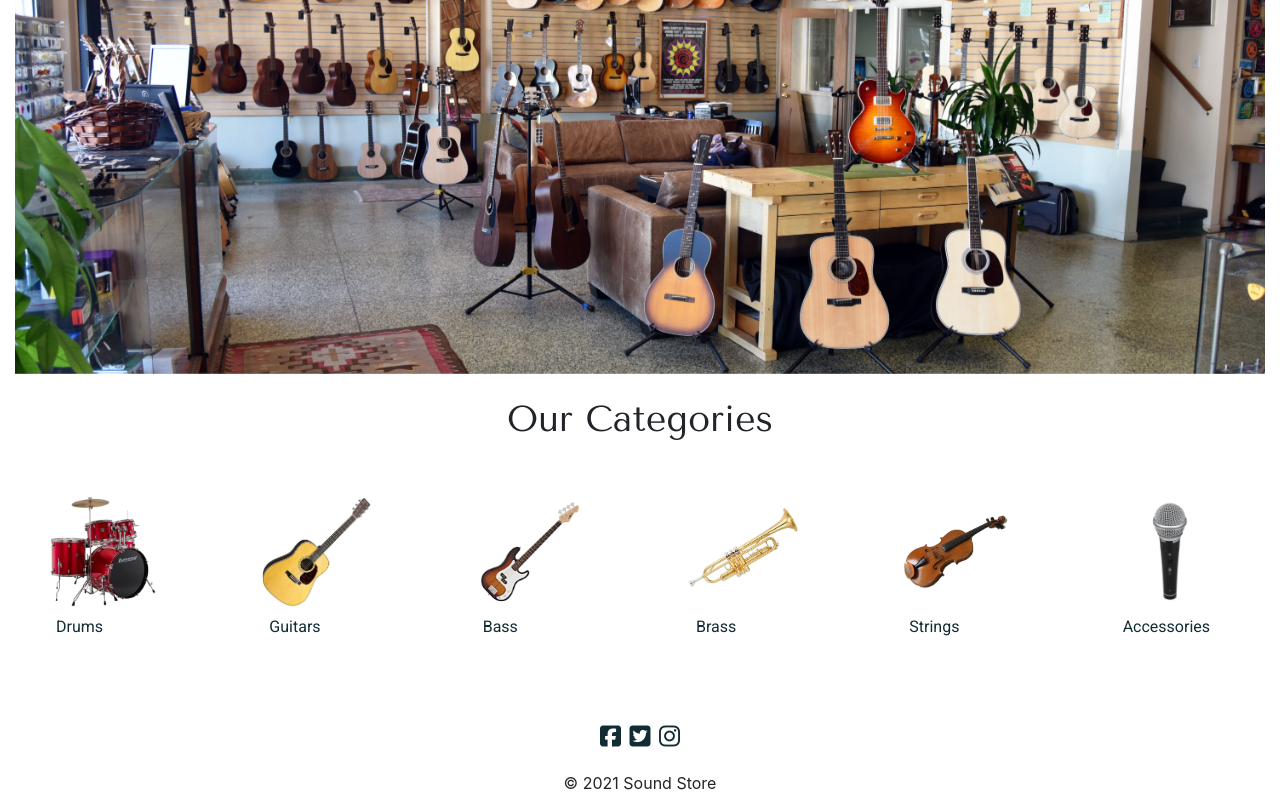
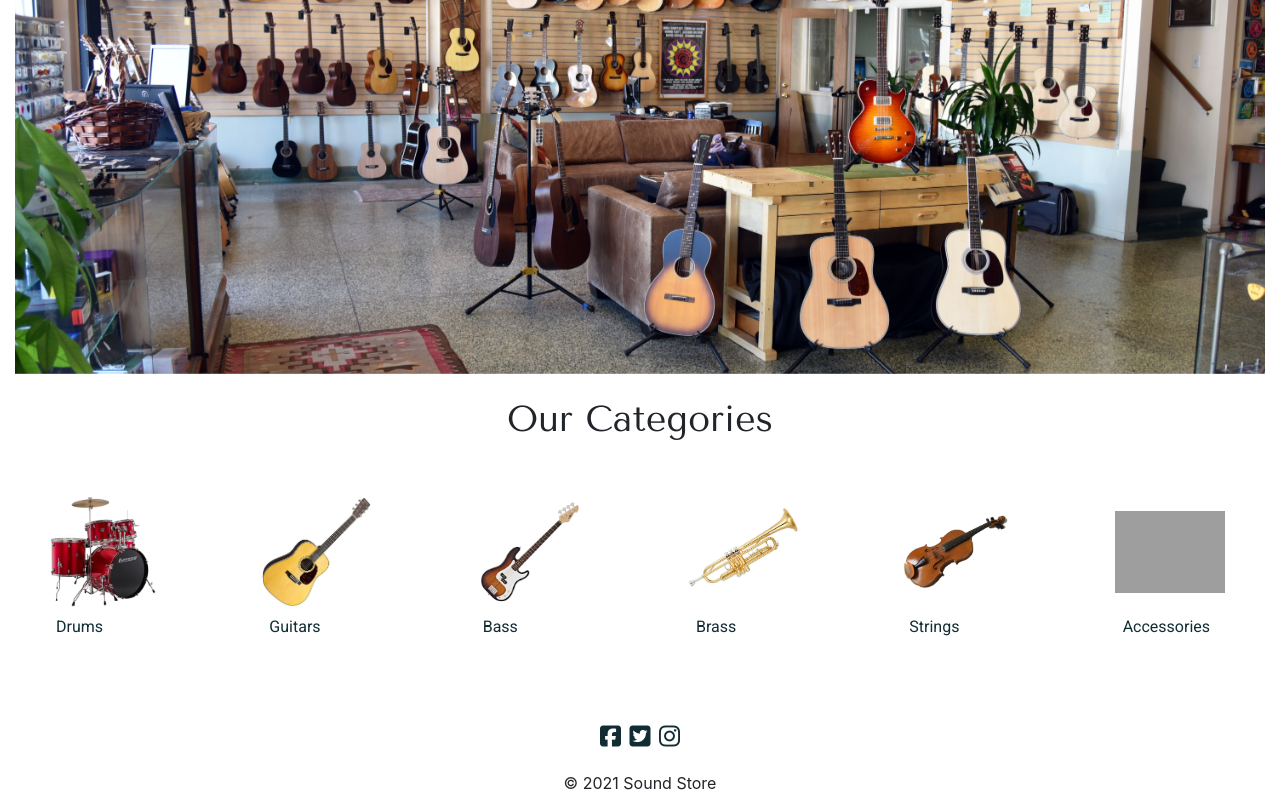
Before and after one commit to aaronh1986/SOUND-STORE-milestone-4, a Django app: page / in a window 1280 px wide. Shown: the part 189-988 px from the top of the page. Run offline with Django 3.2, Linux system fonts and the light colour scheme; some libraries are stand-ins or nearby versions; some web fonts are replaced; grey boxes are pictures that could not be loaded.

Commit message:
Add final {{ media_url }} to home app

```diff
--- a/home/templates/home/index.html
+++ b/home/templates/home/index.html
@@ -79,7 +79,7 @@
           </div>
           <div class="col-2 p-5 category">
             <a href="{% url 'products' %}?category=microphones,hardware,strings_straps">
-            <img class="category-images" src="{{ MEDIA_URL }}accessories-category-1.jpg" alt="Accessories Category">
+            <img class="category-images" src="{{ MEDIA_URL }}accessories.jpg" alt="Accessories Category">
             <p class="descriptor p-2">Accessories</p>
             </a>
           </div>
```
